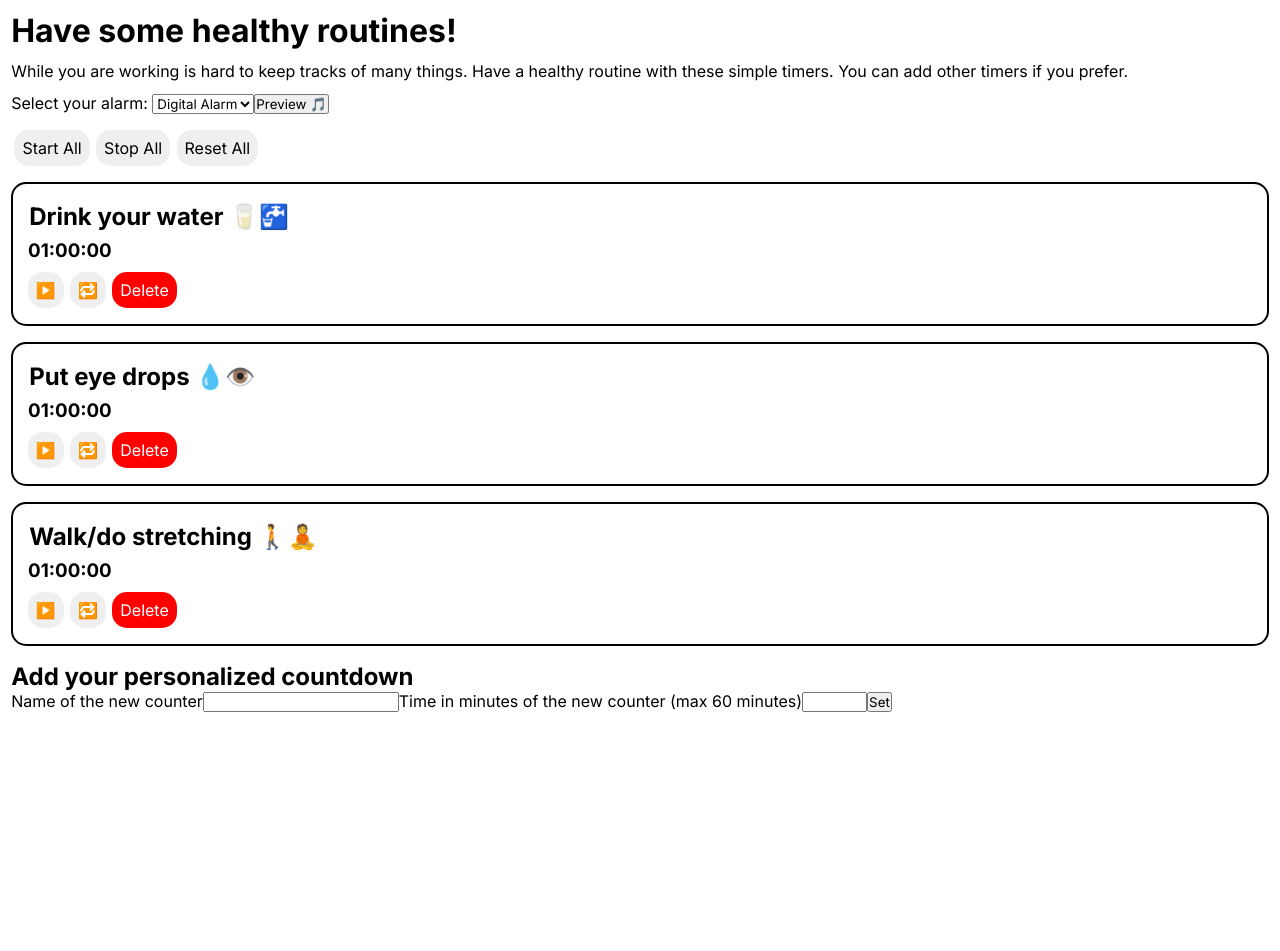
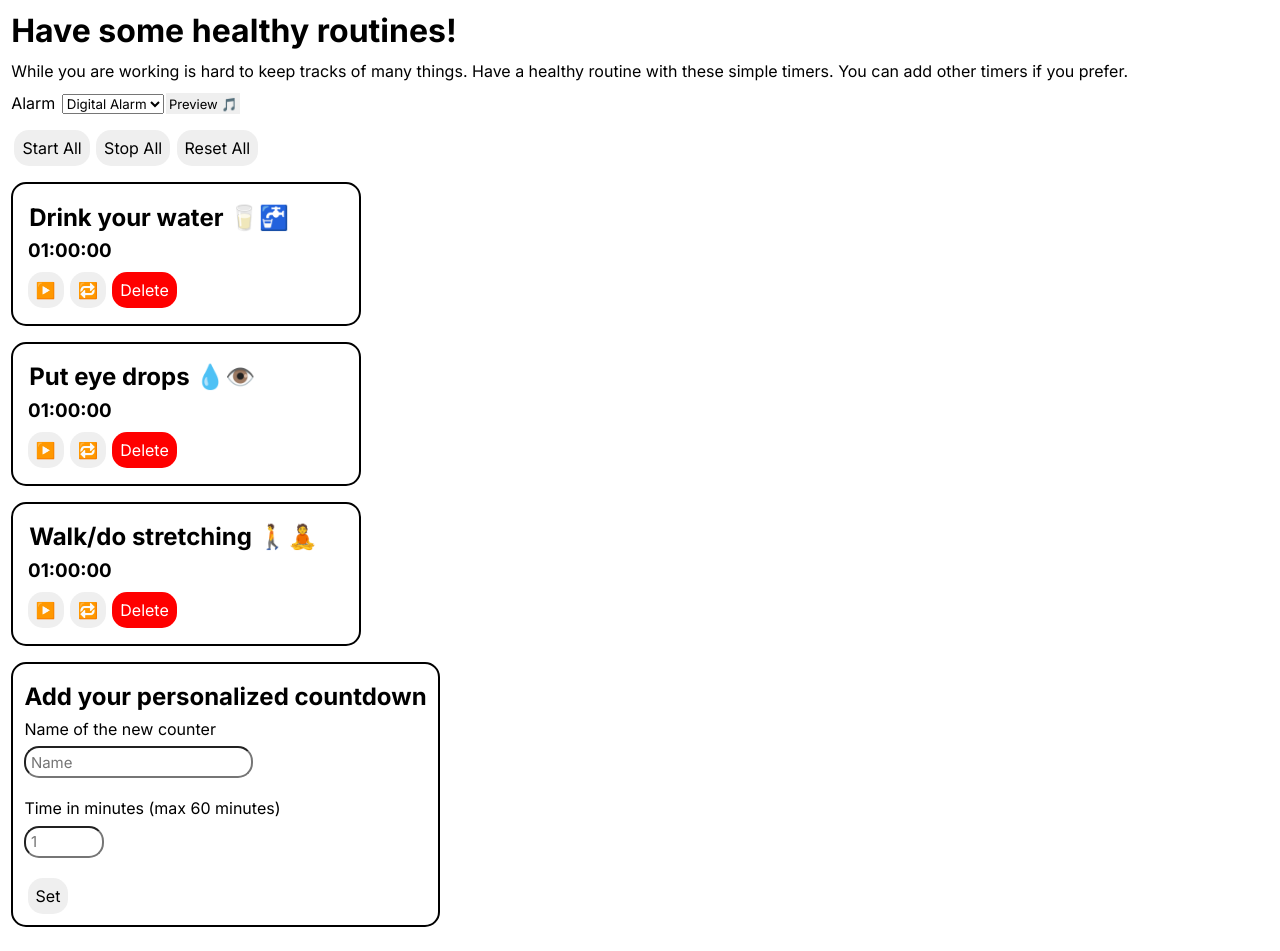
Before and after one commit to damianobacci/health-routines, a React (Vite) app: page / in a window 1280 px wide. Shown: the top 951 px of the page. Before the commit the page ends 800 px from the top, so only its background shows below. Built offline with nearby package versions, Linux system fonts and the light colour scheme.

Commit message:
Additional styling

```diff
--- a/src/Counter/Countdown.module.css
+++ b/src/Counter/Countdown.module.css
@@ -3,6 +3,7 @@
   border-radius: 15px;
   padding: 0.7em;
   margin-bottom: 1em;
+  max-width: 350px;
 }
 
 .title {
--- a/src/Counter/NewCountdown.jsx
+++ b/src/Counter/NewCountdown.jsx
@@ -1,3 +1,6 @@
+import { useState } from "react";
+import classes from "./NewCountdown.module.css";
+
 const NewCountdown = (props) => {
   const formSetHandler = (event) => {
     event.preventDefault();
@@ -11,18 +14,37 @@ const NewCountdown = (props) => {
   };
 
   return (
-    <>
-      <h2>Add your personalized countdown</h2>
+    <div className={classes.counter}>
+      <h2 className={classes.title}>Add your personalized countdown</h2>
       <form onSubmit={formSetHandler}>
-        <label htmlFor="name">Name of the new counter</label>
-        <input id="name" type="text" />
-        <label htmlFor="minutes">
-          Time in minutes of the new counter (max 60 minutes)
+        <label className={classes.label} htmlFor="name">
+          Name of the new counter{" "}
         </label>
-        <input id="minutes" type="number" step="1" max="60" min="1" />
-        <button type="submit">Set</button>
+        <input
+          className={classes.input}
+          id="name"
+          type="text"
+          placeholder="Name"
+        />
+        <br />
+        <label className={classes.label} htmlFor="minutes">
+          Time in minutes (max 60 minutes)
+        </label>
+        <input
+          className={classes.input}
+          id="minutes"
+          type="number"
+          step="1"
+          max="60"
+          min="1"
+          placeholder="1"
+        />
+        <br />
+        <button className={classes["button-primary"]} type="submit">
+          Set
+        </button>
       </form>
-    </>
+    </div>
   );
 };
 
--- /dev/null
+++ b/src/Counter/NewCountdown.module.css
@@ -0,0 +1,32 @@
+.counter {
+  padding: 0.7em;
+  margin-bottom: 1em;
+  width: fit-content;
+  border: 2px solid black;
+  border-radius: 15px;
+}
+
+.title {
+  margin: 0.3em 0;
+}
+
+.label {
+  margin: 0.5em 0;
+}
+
+.input {
+  font-size: 15px;
+  padding: 0.3em;
+  margin: 0.5em 0.2em 0 0;
+  display: block;
+  width: max-content;
+  border-radius: 15px;
+}
+
+.button-primary {
+  border: 0px solid transparent;
+  border-radius: 15px;
+  padding: 0.5em;
+  margin: 0 0.2em;
+  font-size: 16px;
+}
--- a/src/Counter/SelectAudio.jsx
+++ b/src/Counter/SelectAudio.jsx
@@ -2,6 +2,8 @@ import { useRef, useState } from "react";
 import alarm from "../assets/alarm.wav";
 import bell from "../assets/bell.wav";
 import telephone from "../assets/telephone.mp3";
+
+import classes from "./SelectAudio.module.css";
 
 const SelectAudio = (props) => {
   const audioRef = useRef(null);
@@ -28,15 +30,17 @@ const SelectAudio = (props) => {
   };
   return (
     <div>
-      <label htmlFor="audioSelect">Select your alarm: </label>
+      <label className={classes.label} htmlFor="audioSelect">
+        Alarm
+      </label>
       <select onChange={audioChangeHandler} name="audioSelect" id="audioSelect">
-        <option value="alarm" defaultValue>
-          Digital Alarm
-        </option>
+        <option value="alarm">Digital Alarm</option>
         <option value="bell">Bell</option>
         <option value="telephone">Telephone</option>
       </select>
-      <button onClick={playPreviewAudio}>Preview 🎵</button>
+      <button className={classes["button-primary"]} onClick={playPreviewAudio}>
+        Preview 🎵
+      </button>
       <audio ref={audioRef} src={audio}></audio>
     </div>
   );
--- /dev/null
+++ b/src/Counter/SelectAudio.module.css
@@ -0,0 +1,10 @@
+.label {
+  margin-right: 0.4em;
+}
+
+.button-primary {
+  border: 0px solid transparent;
+  padding: 0.2em;
+  margin: 0 0.2em;
+  font-size: 13px;
+}
```
